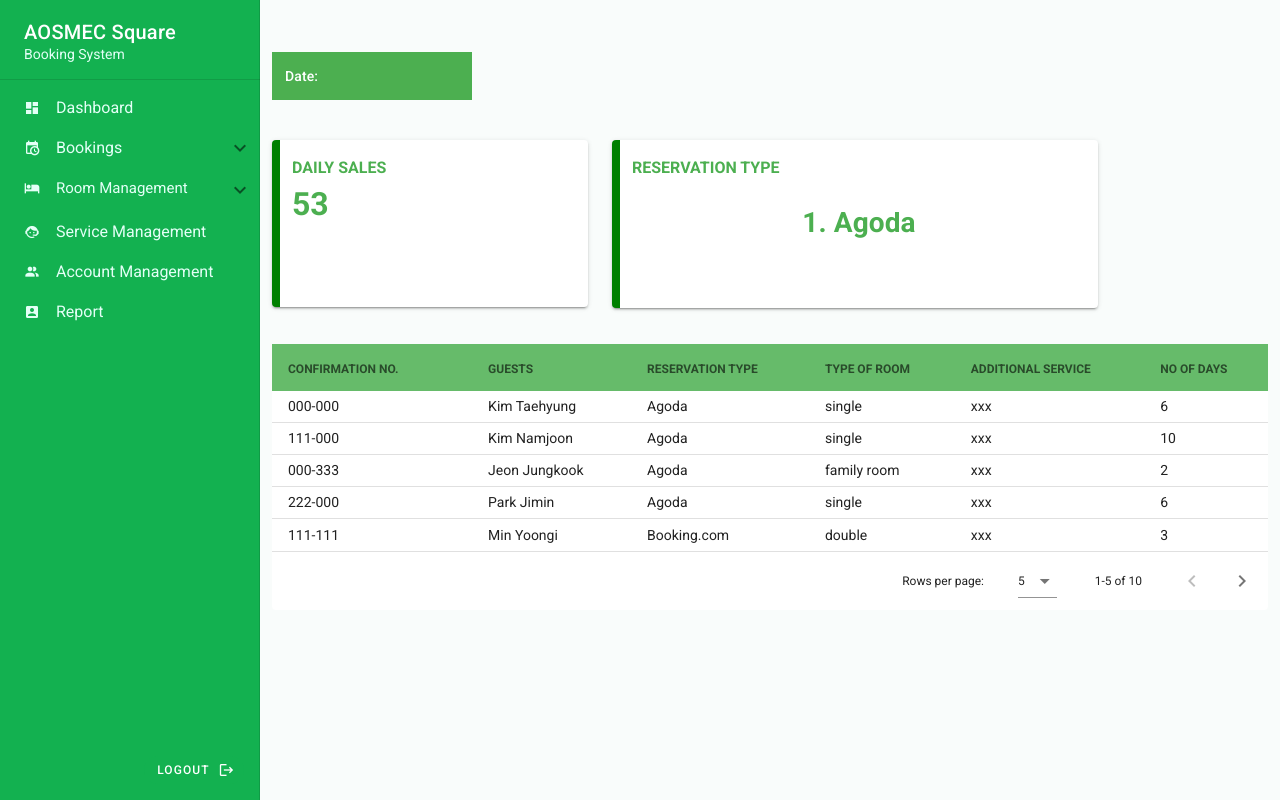
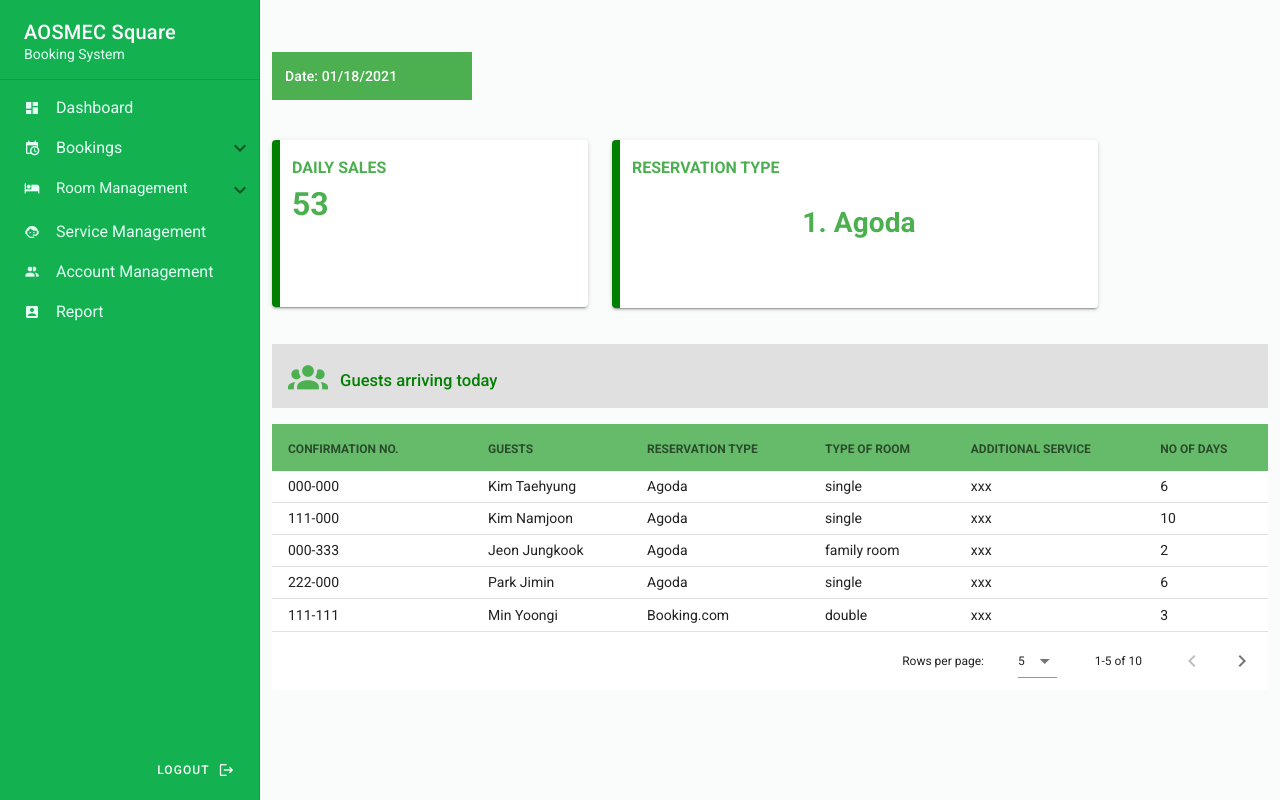
Before and after one commit to mikamikkz/AOSMECSystem, a Vue app in the folder aosmec/: page /dashboard in a window 1280 px wide. Built offline with nearby package versions, Linux system fonts and the light colour scheme.

Commit message:
j: fixed dashboard date

```diff
--- a/aosmec/src/views/Dashboard.vue
+++ b/aosmec/src/views/Dashboard.vue
@@ -1,18 +1,10 @@
 <template>
   <div class="dashboard">
     <v-container class="mt-10">
-
-      <v-card
-        outlined
-        shaped
-        tile
-        color="green"
-        class="mb-10"
-        width="200px"
-      >
+      <v-card outlined shaped tile color="green" class="mb-10" width="200px">
         <v-card-text class="pa-3">
           <p class="font-weight-medium mb-0" style="color: white">
-            Date: <span></span>
+            Date: <span>{{ date }}</span>
           </p>
         </v-card-text>
       </v-card>
@@ -64,8 +56,20 @@
         </v-col>
       </v-row>
 
+      <v-toolbar class="ml-0 mb-0 mt-10" flat color="grey lighten-2">
+        <v-toolbar-title>
+          <h5 class="font-weight-medium pa-0 ma-0 pt-3" style="color: green">
+            <v-icon x-large left color="success" style="margin-bottom: 12px"
+              >mdi-account-group</v-icon
+            >
+            Guests arriving today
+          </h5>
+        </v-toolbar-title>
+        <v-spacer></v-spacer>
+      </v-toolbar>
+
       <v-data-table
-        class="mt-10"
+        class="mt-4"
         dense
         :headers="headers"
         :items="guests"
@@ -81,6 +85,7 @@ export default {
   components: {},
   data() {
     return {
+      date: "",
       headers: [
         {
           text: "Confirmation No.",
@@ -203,6 +208,19 @@ export default {
       ],
     };
   },
+  methods: {
+    date_function: function () {
+      var today = new Date();
+      var dd = String(today.getDate()).padStart(2, "0");
+      var mm = String(today.getMonth() + 1).padStart(2, "0"); //January is 0!
+      var yyyy = today.getFullYear();
+
+      this.date = mm + "/" + dd + "/" + yyyy;
+    },
+  },
+  mounted() {
+    this.date_function();
+  },
 };
 </script>
 
```
Lines whose indentation alone changed are shown as unchanged.
